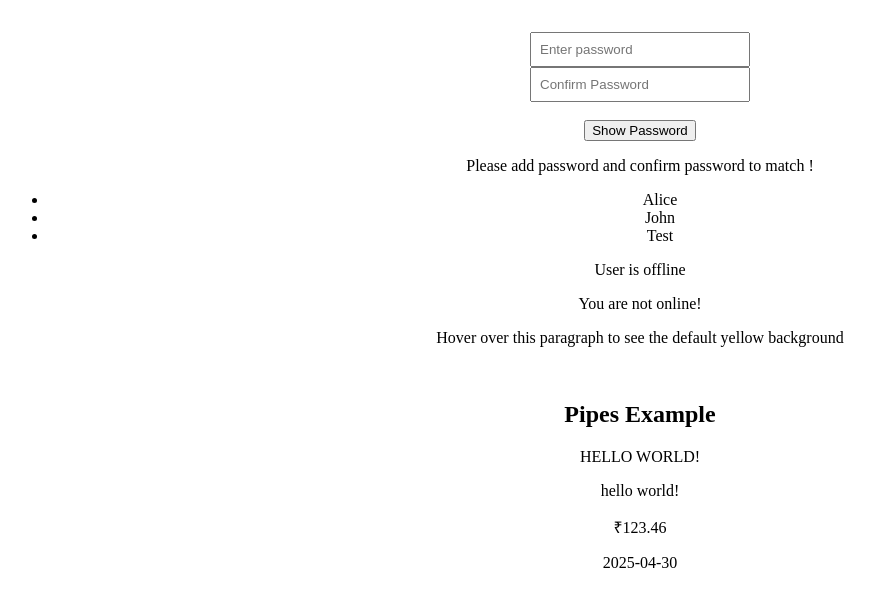
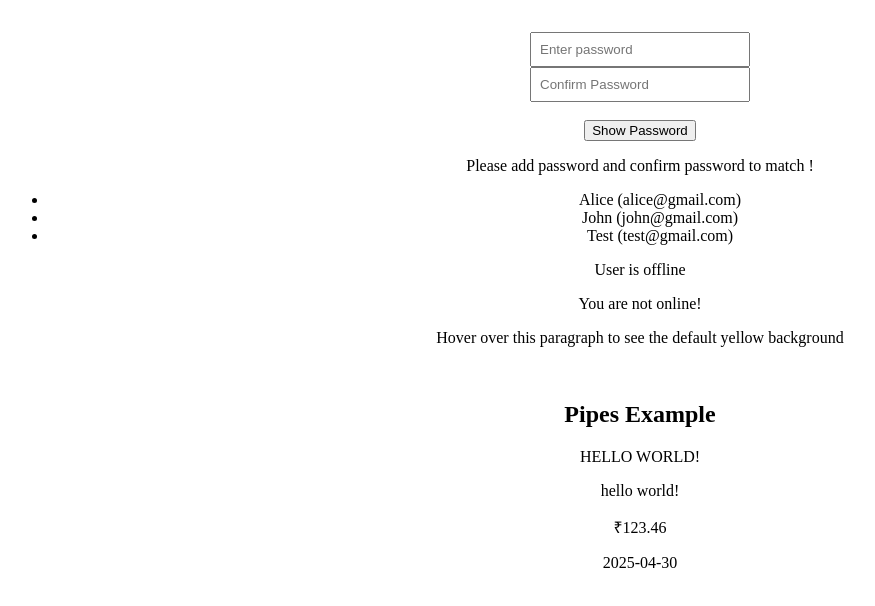
Before and after one commit to neel132/nihilent-angular-training, an Angular app: page / in a window 1280 px wide. Shown: the top 606 px of the page, without its empty margins (0-875 px from the left). Built offline with nearby package versions, Linux system fonts and the light colour scheme.

Commit message:
feat: added user service

```diff
--- a/src/app/app.component.html
+++ b/src/app/app.component.html
@@ -15,7 +15,7 @@
 
   <ul>
     <li *ngFor="let user of users">
-      {{user.name}}
+      {{user.name}} ({{user.email}})
     </li>
   </ul>
   <div [ngSwitch]="status()">
--- a/src/app/app.component.ts
+++ b/src/app/app.component.ts
@@ -5,6 +5,7 @@ import { RouterOutlet } from '@angular/router';
 import { UnlessDirective } from './directives/unless.directive';
 import { HighlightDirective } from './directives/appHighlight.directive';
 import { LoggerService } from './services/logger.service';
+import { User, UserService } from './services/user.service';
 
 @Component({
   selector: 'app-root',
@@ -15,17 +16,8 @@ import { LoggerService } from './services/logger.service';
 })
 export class AppComponent {
   private logger = inject(LoggerService);
-  users = [
-    {
-      name: 'Alice',
-    },
-    {
-      name: 'John',
-    },
-    {
-      name: 'Test',
-    }
-  ];
+  private userService = inject(UserService);
+  users: User[] = [];
   today = new Date();
   status = signal<boolean>(false);
   isVisible = signal<boolean>(false);
@@ -40,7 +32,13 @@ export class AppComponent {
   }
   ngOnInit(): void {
     this.logger.log("ngOnInit triggered !!!");
+    this.loadUsers();
   }
+
+  loadUsers() {
+    this.users = this.userService.getUser();
+  }
+
   toggleVisibility() {
     // some logic to toggle
     this.isVisible.update((value) => !value);
--- /dev/null
+++ b/src/app/services/user.service.ts
@@ -0,0 +1,37 @@
+import { Injectable } from '@angular/core';
+
+export interface User {
+  id: number;
+  name: string;
+  email: string;
+}
+
+@Injectable({
+  providedIn: 'root'
+})
+
+export class UserService {
+  private users: User[] = [
+    {
+      id: 1,
+      name: 'Alice',
+      email: 'alice@gmail.com',
+    },
+    {
+      id: 2,
+      name: 'John',
+      email: 'john@gmail.com'
+    },
+    {
+      id: 3,
+      name: 'Test',
+      email: 'test@gmail.com',
+    },
+  ];
+  constructor() { }
+
+  getUser(): User[] {
+    return [...this.users];
+  }
+
+}
```
Also changed, not shown: 1 other file (tests, documents, lock files or other folders).
